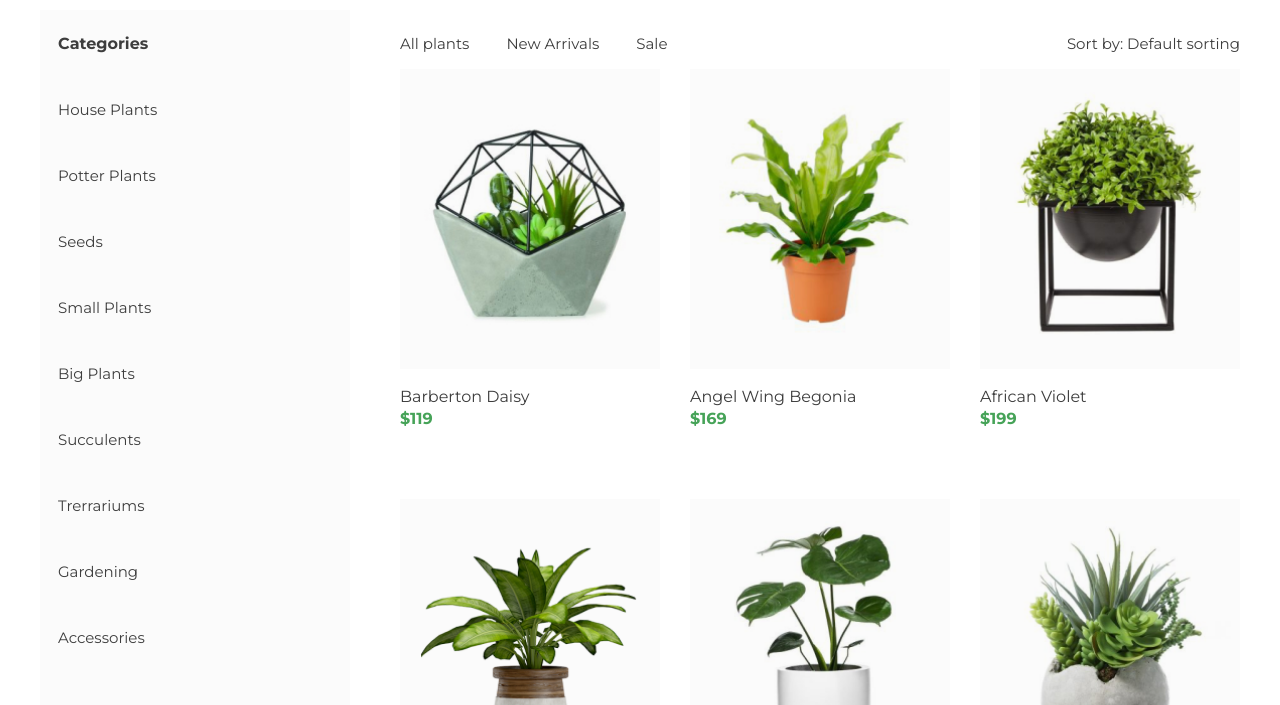
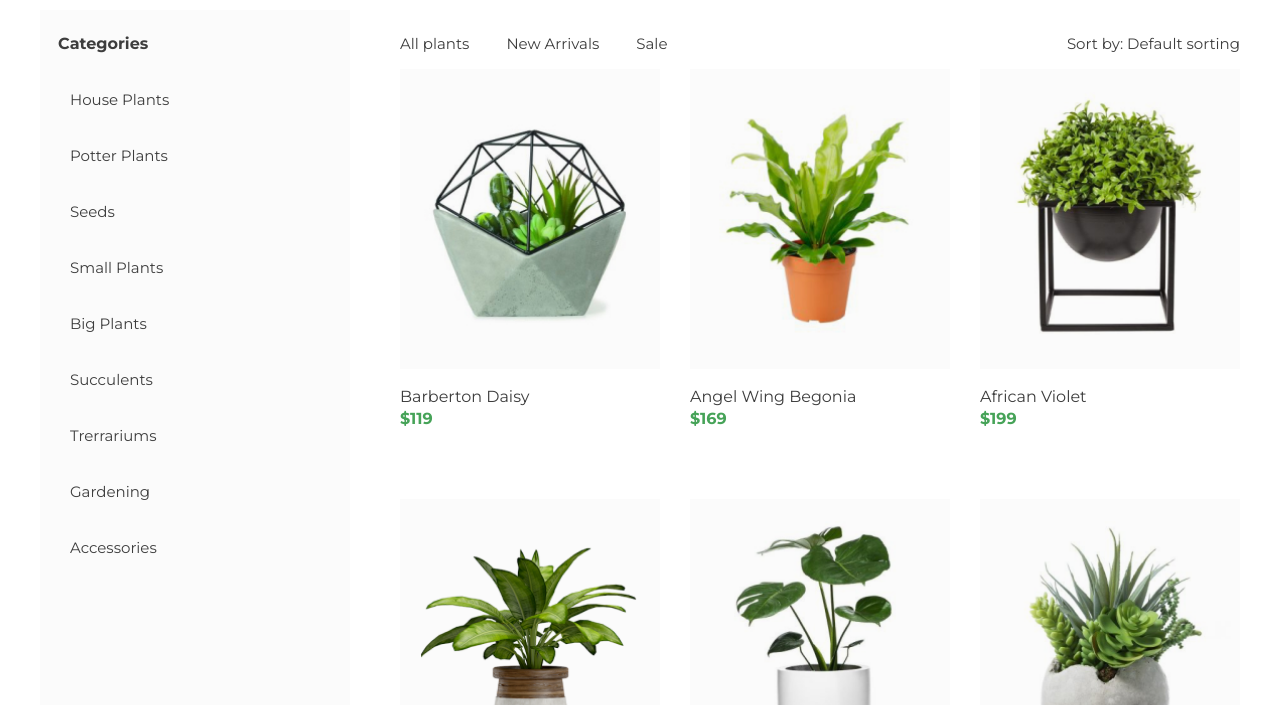
Before and after one commit to irynavoloshchuk/greenshop, a plain HTML site: page pages/shop.html in a window 1280 px wide. Shown: the part 95-800 px from the top of the page. Drawn offline with Linux system fonts and the light colour scheme.

Commit message:
updated paddings for categories

```diff
--- a/css/styles.css
+++ b/css/styles.css
@@ -308,11 +308,13 @@ margin: 0 -18px;
   font-size: 15px;
   font-weight: 400;
   color: inherit;
+  padding-left: 12px;
 }
 
 .aside-list li {
-margin-top: 50px;
+margin-top: 40px;
 }
+
 
 
 
```
